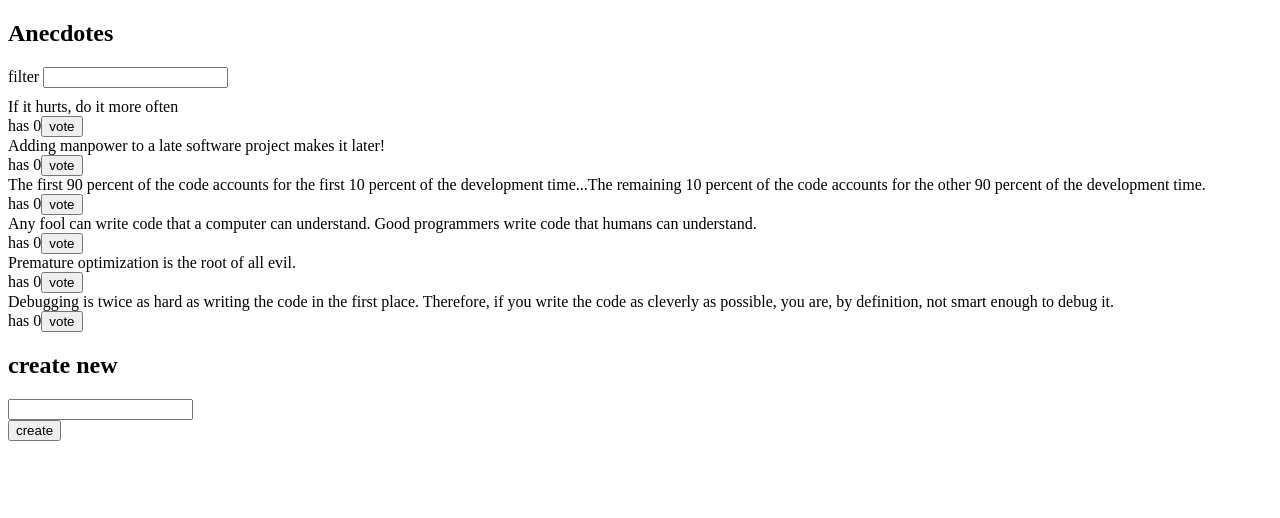
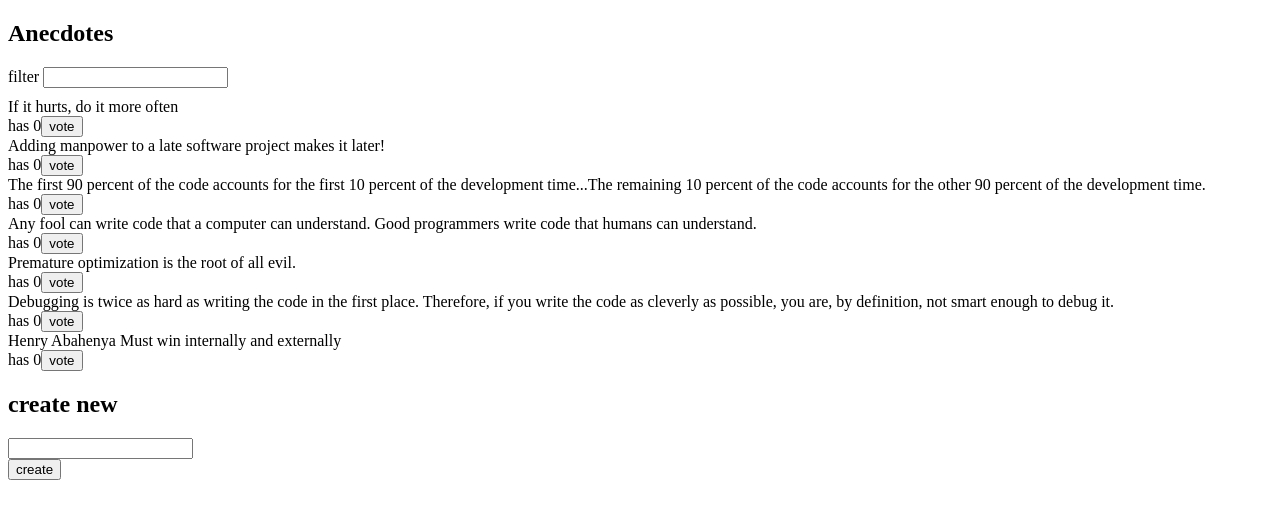
Before and after one commit to Henryabahenya/FullStackDevelopment, a React (Vite) app in the folder PART_6/zustand-anecdotes/: page / in a window 1280 px wide. Shown: the top 518 px of the page. Built offline with nearby package versions, Linux system fonts and the light colour scheme; data requests are answered from the project's data file.

Commit message:
6.8: anecdotes, step7 - implemented persistent creation via Fetch API POST requests to backend

```diff
--- a/PART_6/zustand-anecdotes/db.json
+++ b/PART_6/zustand-anecdotes/db.json
@@ -1,10 +1,40 @@
 {
   "anecdotes": [
-    { "content": "If it hurts, do it more often", "id": "47145", "votes": 0 },
-    { "content": "Adding manpower to a late software project makes it later!", "id": "21149", "votes": 0 },
-    { "content": "The first 90 percent of the code accounts for the first 10 percent of the development time...The remaining 10 percent of the code accounts for the other 90 percent of the development time.", "id": "69581", "votes": 0 },
-    { "content": "Any fool can write code that a computer can understand. Good programmers write code that humans can understand.", "id": "36975", "votes": 0 },
-    { "content": "Premature optimization is the root of all evil.", "id": "25170", "votes": 0 },
-    { "content": "Debugging is twice as hard as writing the code in the first place. Therefore, if you write the code as cleverly as possible, you are, by definition, not smart enough to debug it.", "id": "98312", "votes": 0 }
-  ]
+    {
+      "content": "If it hurts, do it more often",
+      "id": "47145",
+      "votes": 0
+    },
+    {
+      "content": "Adding manpower to a late software project makes it later!",
+      "id": "21149",
+      "votes": 0
+    },
+    {
+      "content": "The first 90 percent of the code accounts for the first 10 percent of the development time...The remaining 10 percent of the code accounts for the other 90 percent of the development time.",
+      "id": "69581",
+      "votes": 0
+    },
+    {
+      "content": "Any fool can write code that a computer can understand. Good programmers write code that humans can understand.",
+      "id": "36975",
+      "votes": 0
+    },
+    {
+      "content": "Premature optimization is the root of all evil.",
+      "id": "25170",
+      "votes": 0
+    },
+    {
+      "content": "Debugging is twice as hard as writing the code in the first place. Therefore, if you write the code as cleverly as possible, you are, by definition, not smart enough to debug it.",
+      "id": "98312",
+      "votes": 0
+    },
+    {
+      "content": "Henry Abahenya Must win internally and externally",
+      "votes": 0,
+      "id": "cQhMkyVdimQ"
+    }
+  ],
+  "$schema": "./node_modules/json-server/schema.json"
 }
--- a/PART_6/zustand-anecdotes/src/components/AnecdoteForm.jsx
+++ b/PART_6/zustand-anecdotes/src/components/AnecdoteForm.jsx
@@ -3,13 +3,24 @@ import { useCreateAnecdote } from "../store";
 const AnecdoteForm = () => {
   const createAnecdote = useCreateAnecdote();
 
-  const handleCreateAnecdote = (event) => {
+  const handleCreateAnecdote = async (event) => {
     event.preventDefault();
     const content = event.target.anecdote.value;
-    if (content.trim()) {
-      createAnecdote(content);
-      event.target.anecdote.value = "";
+    if (!content.trim()) {
+      return;
     }
+
+    const response = await fetch("http://localhost:3001/anecdotes", {
+      method: "POST",
+      headers: {
+        "Content-Type": "application/json",
+      },
+      body: JSON.stringify({ content, votes: 0 }),
+    });
+
+    const savedAnecdote = await response.json();
+    createAnecdote(savedAnecdote);
+    event.target.anecdote.value = "";
   };
 
   return (
--- a/PART_6/zustand-anecdotes/src/store.js
+++ b/PART_6/zustand-anecdotes/src/store.js
@@ -1,12 +1,4 @@
 import { create } from "zustand";
-
-const getId = () => (100000 * Math.random()).toFixed(0);
-
-const asObject = (anecdote) => ({
-  content: anecdote,
-  id: getId(),
-  votes: 0,
-});
 
 const useAnecdoteStore = create((set) => ({
   anecdotes: [],
@@ -19,9 +11,9 @@ const useAnecdoteStore = create((set) => ({
           : anecdote,
       ),
     })),
-  createAnecdote: (content) =>
+  createAnecdote: (anecdote) =>
     set((state) => ({
-      anecdotes: state.anecdotes.concat(asObject(content)),
+      anecdotes: state.anecdotes.concat(anecdote),
     })),
   setAnecdotes: (anecdotes) =>
     set(() => ({
```
